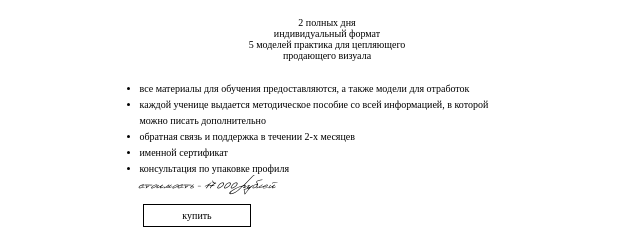
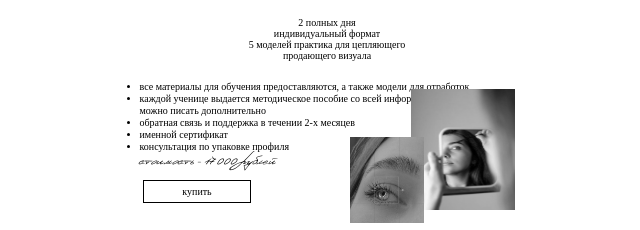
Before and after one commit to Karzhen/brows-and-eyelashes, a plain HTML site: page index.html in a window 1280 px wide. Shown: the part 533-763 px from the top of the page, without its empty margins (313-953 px from the left). Drawn offline with Linux system fonts and the light colour scheme; a web font is replaced by a local one.

Commit message:
feat: sacond launch LANG=en_EN Wed, Oct 04, 2023 03:59:23 PM

```diff
--- a/index.html
+++ b/index.html
@@ -28,10 +28,10 @@
         </ul>
         <p class="price">стоимость - 17 000 рублей</p>
         <button>Купить</button>
-        <!--        <div class="content-images">-->
-        <!--            <img src="images/content-left.jpeg" alt="" class="content-left">-->
-        <!--            <img src="images/content-right.jpeg" alt="" class="content-right">-->
-        <!--        </div>-->
+        <div class="content-images">
+            <img src="images/content-right.jpeg" alt="" class="content-right">
+            <img src="images/content-left.jpeg" alt="" class="content-left">
+        </div>
     </section>
     <section id="brows" class="brows">
         <h2>prise brows</h2>
--- a/styles.css
+++ b/styles.css
@@ -94,6 +94,7 @@ h2 {
     flex-direction: column;
     justify-content: center;
     align-items: center;
+    position: relative;
 }
 
 h3 {
@@ -113,7 +114,7 @@ h3 {
 }
 
 #content ul li {
-    line-height: 2vh;
+    line-height: 1.5vh;
 }
 
 .text {
@@ -178,22 +179,29 @@ button:hover {
     margin: 0;
 }
 
+.content-images {
+    width: 165px;
+    height: 134px;
+    position: absolute;
+    right: 0;
+    bottom: -10px;
+}
 
 .content-left {
     width: 74px;
     height: 86px;
     filter: grayscale(100%);
-    position: relative;
+    position: absolute;
     bottom: 0;
-    right: 91px;
+    left: 0;
 }
 
 .content-right {
     width: 104px;
     height: 121px;
     filter: grayscale(100%);
-    position: relative;
-    bottom: 13px;
+    position: absolute;
+    top: 0;
     right: 0;
 }
 
```
